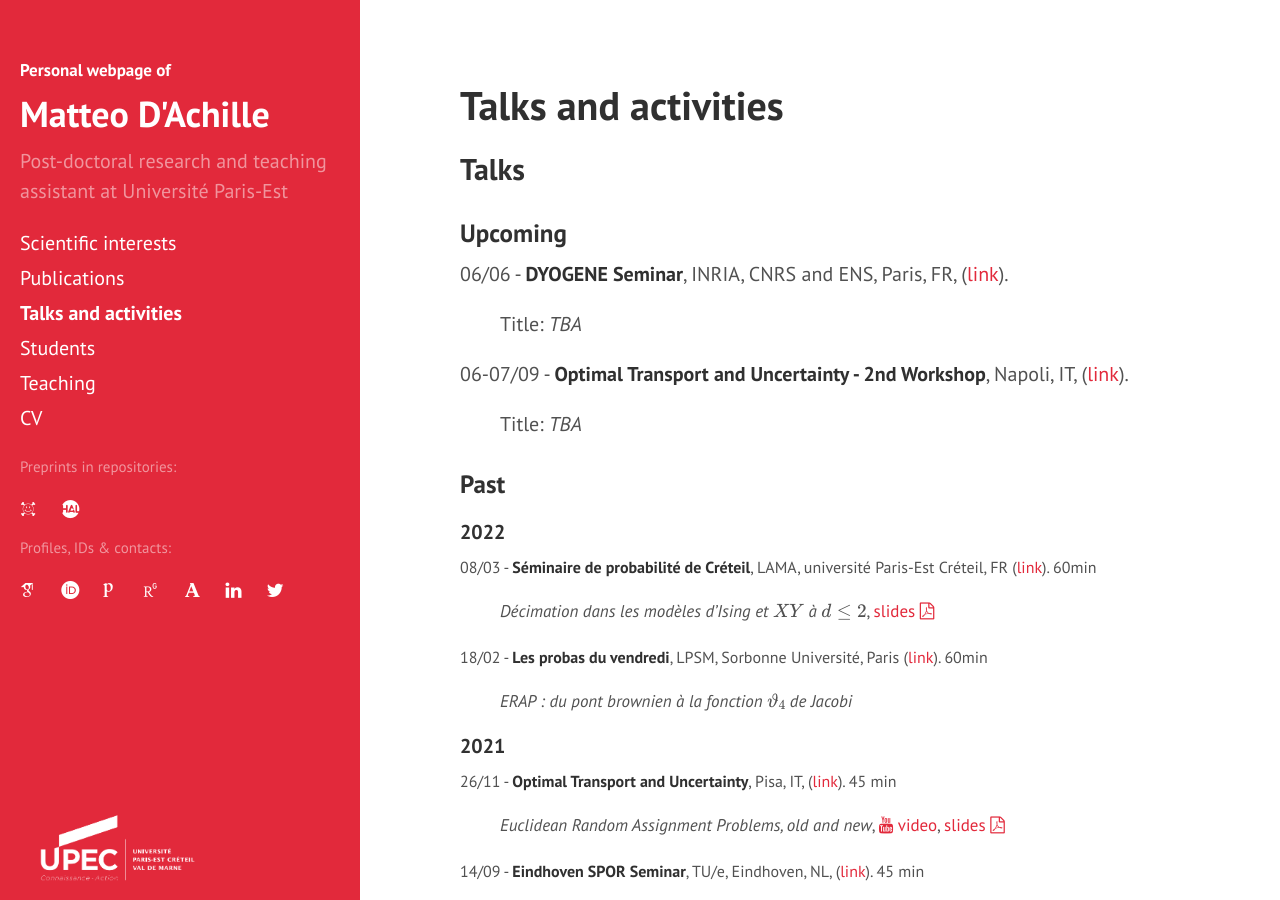
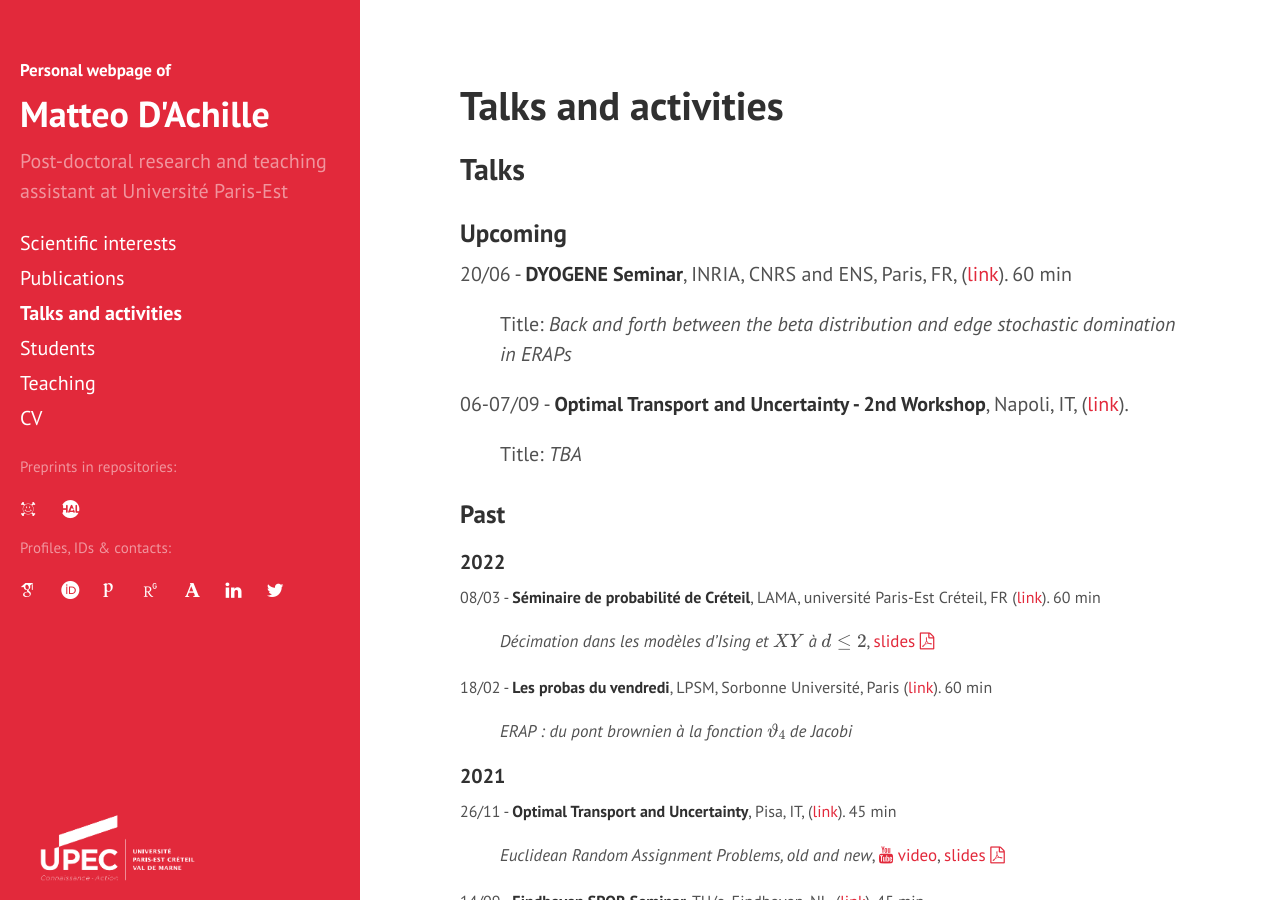
Before and after one commit to matteodachille/matteodachille.github.io, a Jekyll site: the page built from events.md, in a window 1280 px wide and 900 px high. Built offline with Jekyll 4.4.1, drawn with Linux system fonts in a browser that asks for light colours; nearby versions of some CDN libraries; some web fonts are replaced; formulas are drawn with MathJax 3.

Commit message:
Fixed typos

```diff
--- a/events.md
+++ b/events.md
@@ -26,10 +26,10 @@ s
 
 ### Upcoming
 
-06/06 - **DYOGENE Seminar**, INRIA, CNRS and ENS, Paris, FR, ([link](https://www.di.ens.fr/dyogene/index.html){:target="_blank"}).
+20/06 - **DYOGENE Seminar**, INRIA, CNRS and ENS, Paris, FR, ([link](https://www.di.ens.fr/dyogene/index.html){:target="_blank"}). 60 min
 {: style="font-size: 20px" }
 
-Title: _TBA_
+Title: _Back and forth between the beta distribution and edge stochastic domination in ERAPs_
 {: style="margin-left: 40px" }
 
 
@@ -48,13 +48,13 @@ Title: _TBA_
 #### 2022
 {: .no_toc}
 
-08/03 - **Séminaire de probabilité de Créteil**, LAMA, université Paris-Est Créteil, FR ([link](https://lama.u-pem.fr/evenements/seminaire/groupe_de_travail_probabilites/decimation_dans_les_modeles_dising_et_xy_a_d_2){:target="_blank"}). 60min
+08/03 - **Séminaire de probabilité de Créteil**, LAMA, université Paris-Est Créteil, FR ([link](https://lama.u-pem.fr/evenements/seminaire/groupe_de_travail_probabilites/decimation_dans_les_modeles_dising_et_xy_a_d_2){:target="_blank"}). 60 min
 {: style="font-size: 16px" }
 _Décimation dans les modèles d'Ising et \\( XY \\) à \\(d \leq 2\\)_, [slides <i class="fa fa-file-pdf-o" aria-hidden="true"></i>]({{ site.baseurl }}downloads/NonGibbs_Decimation_ParisEst_final.pdf){:target="_blank"}
 {: style="font-size: 17px; margin-left: 40px" }
 
 
-18/02 - **Les probas du vendredi**, LPSM, Sorbonne Université, Paris ([link](https://www.lpsm.paris/agenda/seminaires-gdt/les-probas-du-vendredi/matte-dachille-erap-du-pont-brownien-%C3%A0-la-fonction-theta_4-de-jacobi/){:target="_blank"}). 60min
+18/02 - **Les probas du vendredi**, LPSM, Sorbonne Université, Paris ([link](https://www.lpsm.paris/agenda/seminaires-gdt/les-probas-du-vendredi/matte-dachille-erap-du-pont-brownien-%C3%A0-la-fonction-theta_4-de-jacobi/){:target="_blank"}). 60 min
 {: style="font-size: 16px" }
 _ERAP : du pont brownien à la fonction \\(\vartheta_4\\) de Jacobi_
 {: style="font-size: 17px; margin-left: 40px" }
```
